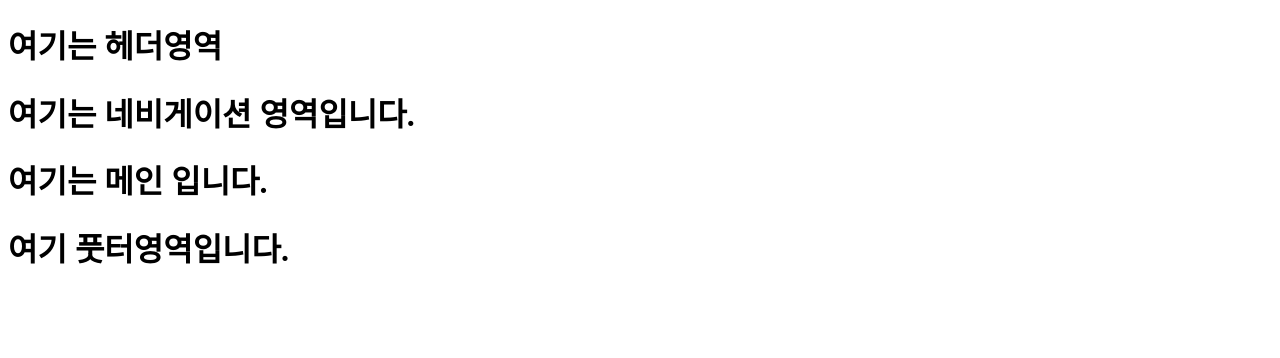
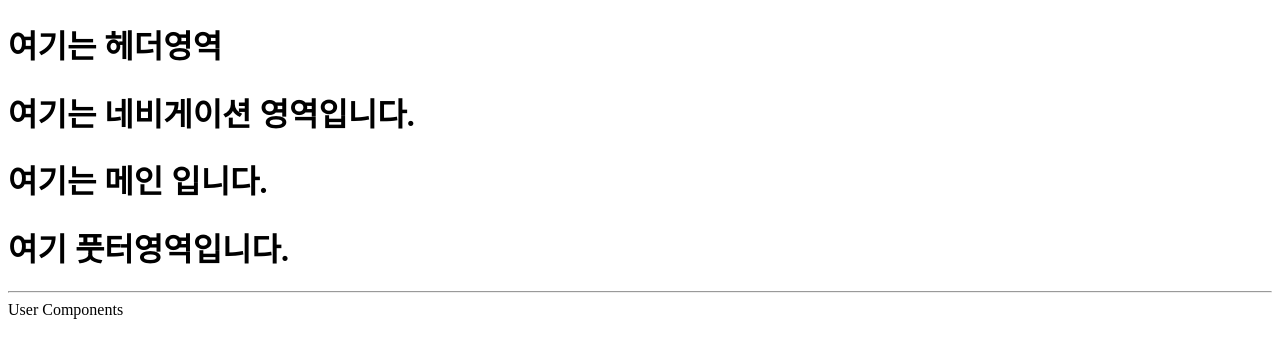
Before and after one commit to htpapa9645/React-begin, a React (Vite) app in the folder part3/vite-react_02/: page / in a window 1280 px wide. Shown: the top 358 px of the page. Built offline with nearby package versions, Linux system fonts and the light colour scheme.

Commit message:
props 학습중

```diff
--- a/part3/vite-react_02/src/App.tsx
+++ b/part3/vite-react_02/src/App.tsx
@@ -1,6 +1,8 @@
 import Header from "./components/Header";
 import Main from "./components/Main";
 import Footer from "./components/Footer";
+
+import User from "./components/User";
 
 export default function App(){
   return(
@@ -8,6 +10,8 @@ export default function App(){
       <Header />
       <Main />
       <Footer />
+      <hr />
+      <User name="철수" age={20} />
     </>
   );
 }
--- /dev/null
+++ b/part3/vite-react_02/src/components/User.tsx
@@ -0,0 +1,14 @@
+export default function User(props){ // 1)
+    console.log(props);              // 2)
+    return <div>User Components</div> // 3)
+}
+
+/*
+1) props는 부모 App 컴포넌트에서 전달한 모든 속성을 하나의 객체로 받는다.
+현재 props 밑에 빨간 밑줄이 생겨 오류 표시처럼 보이겠지만. 타입을 지정하지 않아서 그러는데 일단 무시하자.
+
+2) 전달받은 데이터를 console.log(porps)로 콘솔에 출력한다.
+
+3) 화면에 <div>User Component</div> 를 랜더링한다.
+
+*/
```
Also changed, not shown: 2 other files (tests, documents, lock files or other folders).
